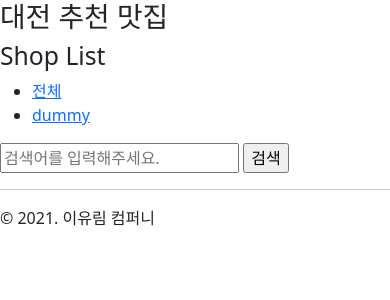
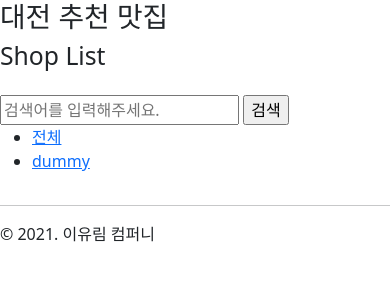
Before and after one commit to Lee-You-Lim-github/devops_cloud, a Django app: page /shop/ in a window 390 px wide. Shown: the top 300 px of the page. Run offline with Django 3.2, Linux system fonts and the light colour scheme; data comes from the database, SQL or seed files in the repository; data that the repository does not hold is empty; some libraries are stand-ins or nearby versions.

Commit message:
shop_list 템플릿에 bootstrap 2단 컬럼 레이아웃 적용

```diff
--- a/mydjango20/shop/templates/shop/layout.html
+++ b/mydjango20/shop/templates/shop/layout.html
@@ -13,13 +13,15 @@
 </head>
 <body>
 
-    {% bootstrap_messages %}
+    <div class="contatiner">
+            {% bootstrap_messages %}
 
     <h1>대전 추천 맛집</h1>
     {% block content %}{% endblock %}
 
     <hr/>
     &copy 2021. 이유림 컴퍼니
+    </div>
 
 </body>
 </html>
--- a/mydjango20/shop/templates/shop/shop_list.html
+++ b/mydjango20/shop/templates/shop/shop_list.html
@@ -2,6 +2,29 @@
 
 {% block content %}         {# 조회이기 때문에 get #}
     <h2>Shop List</h2>
+
+    <div class="row">
+        <div class="col-sm-8">
+            <ul>
+                {% for shop in shop_list %}
+                    <li>
+                        <a href="{% url "shop:shop_detail" shop.pk %}">
+                            {{ shop.name }}
+                        </a>
+                    </li>
+                {% endfor %}
+            </ul>
+        </div>
+
+        <div class="col-sm-4">
+            <form action="" method="get">    {# action: 어떤 url로 보낼거냐, "": 현재 주소, method: 전달되는 방법->get 방식 #}
+                <input type="text"
+                       name="query"
+                       placeholder="검색어를 입력해주세요."
+                       value="{{ request.GET.query }}"/>
+                <input type="submit" value="검색"/> {# 검색 버튼, submit: 검색 내용을 제출하겠다. #}
+            </form>
+
             <ul>
                 <li>
                     <a href="?category_id=">
@@ -16,22 +39,6 @@
                     </li>
                 {% endfor %}
             </ul>
-
-    <form action="" method="get">    {# action: 어떤 url로 보낼거냐, "": 현재 주소, method: 전달되는 방법->get 방식 #}
-        <input type="text"
-               name="query"
-               placeholder="검색어를 입력해주세요."
-               value="{{ request.GET.query }}"/>
-        <input type="submit" value="검색" /> {# 검색 버튼, submit: 검색 내용을 제출하겠다. #}
-    </form>
-
-    <ul>
-        {% for shop in shop_list %}
-            <li>
-                <a href="{% url "shop:shop_detail" shop.pk %}">
-                {{ shop.name }}
-            </li>
-        {% endfor %}
-    </ul>
-
+        </div>
+    </div>
 {% endblock %}
```
Lines whose indentation alone changed are shown as unchanged.
